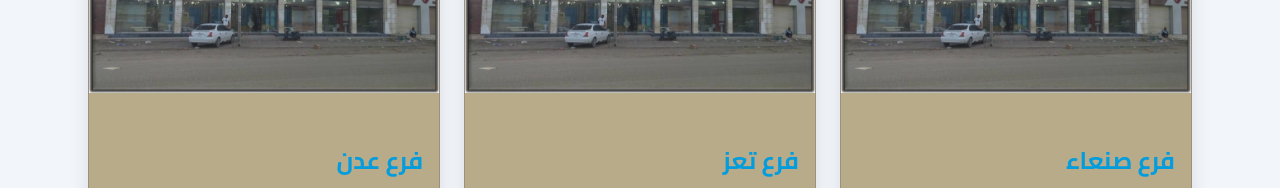
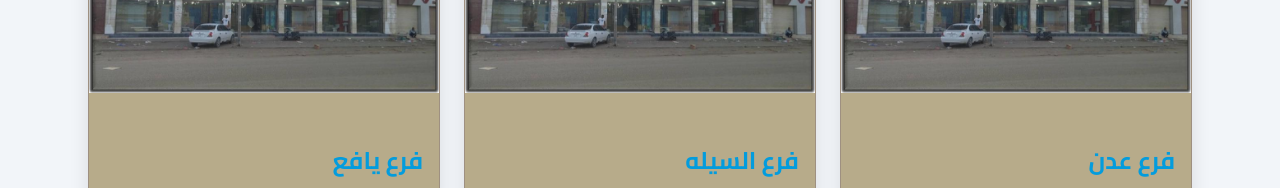
Before and after one commit to AHMED2000YAHYA42/Abu-Khaled-Ceramics-Site, a plain HTML site: page index.html in a window 1280 px wide. Shown: the part 1400-1588 px from the top of the page. Drawn offline with Linux system fonts and the light colour scheme.

Commit message:
Update index.html

```diff
--- a/index.html
+++ b/index.html
@@ -67,7 +67,7 @@
     <div class="branch-card">
       <img src="s.jpg" alt="فرع عدن">
       <div class="branch-info">
-        <h2>فرع صنعاء</h2>
+        <h2>فرع عدن</h2>
         <p><i class="fas fa-map-marker-alt"></i> خط عدن تعز</p>
         <p><i class="fas fa-phone"></i> 770011222</p>
         <p><i class="fas fa-envelope"></i> Abu-Khaled-Ceramics@gmail.com</p>
@@ -78,7 +78,7 @@
     <div class="branch-card">
       <img src="s.jpg" alt="فرع السيله">
       <div class="branch-info">
-        <h2>فرع تعز</h2>
+        <h2>فرع السيله</h2>
         <p><i class="fas fa-map-marker-alt"></i> عدن الشيخ عثمان</p>
         <p><i class="fas fa-phone"></i> 770011222</p>
         <p><i class="fas fa-envelope"></i> Abu-Khaled-Ceramics@gmail.com</p>
@@ -89,7 +89,7 @@
     <div class="branch-card">
       <img src="s.jpg" alt="فرع يافع">
       <div class="branch-info">
-        <h2>فرع عدن</h2>
+        <h2>فرع يافع</h2>
         <p><i class="fas fa-map-marker-alt"></i> لبعوس سوق 14 اكتوبر</p>
         <p><i class="fas fa-phone"></i> 770011222</p>
         <p><i class="fas fa-envelope"></i> aden@abukhalid.com</p>
```
